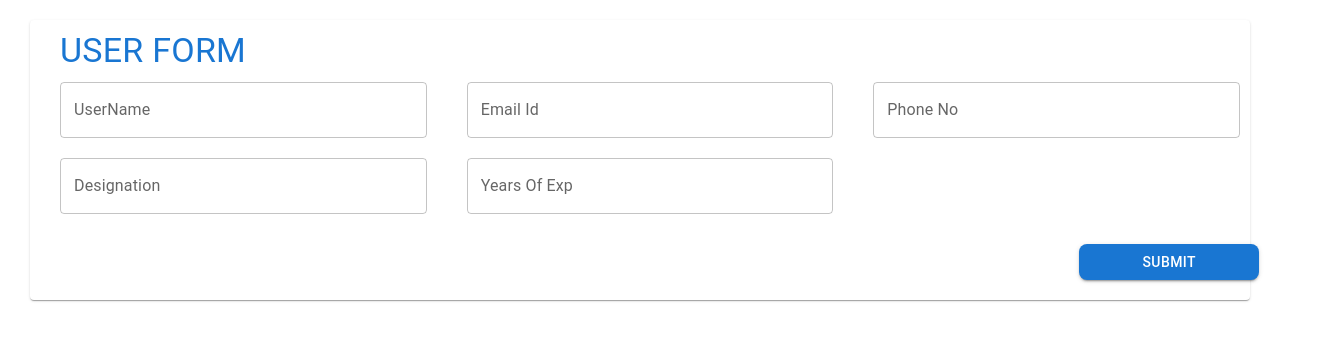
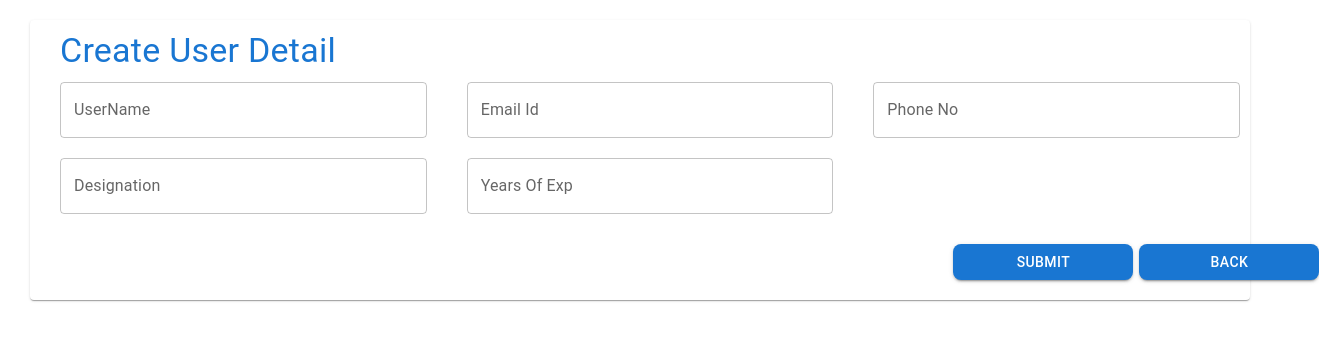
Before and after one commit to Vignesh14-06/ApiMethods, a React (Create React App) app: page /Form in a window 1280 px wide. Shown: the top 340 px of the page, 1319 px wide, since content can reach past the window. Built offline with nearby package versions, Linux system fonts and the light colour scheme.

Commit message:
added  validations

```diff
--- a/src/Form.js
+++ b/src/Form.js
@@ -130,7 +130,7 @@ const Form = () => {
             paddingBottom: "10px",
           }}
         >
-          USER FORM
+          Create User Detail
         </Typography>
         <form onSubmit={submit}>
           <FormControl>
@@ -232,11 +232,18 @@ const Form = () => {
               </Grid>
             </Grid>
           </FormControl>
+          <div style={{display:"flex",flexDirection:"row",gap:"6px",marginLeft:"63%"}}>
           <Grid item xs={8}>
             <Button variant="contained" type="submit" className="btn">
               Submit
             </Button>
           </Grid>
+          <Grid item xs={8}>
+          <Button variant="contained" onClick={()=>navigate("/")} className="btn">
+                  Back
+                </Button>
+              </Grid>
+              </div>
         </form>
       </Paper>
     </>
--- a/src/UpdateUserDetail.js
+++ b/src/UpdateUserDetail.js
@@ -134,7 +134,7 @@ const UpdateUserDetail = () => {
                 paddingBottom: "10px",
               }}
             >
-              User Upate Form
+               Upate User Detail
             </Typography>
             <form onSubmit={submit}>
               <FormControl>
--- a/src/ViewUserData.js
+++ b/src/ViewUserData.js
@@ -39,7 +39,7 @@ const ViewUserData = () => {
             paddingBottom: "10px",
           }}
         >
-          USER FORM
+          View User Detail
         </Typography>
         <form >
           <FormControl>
```
